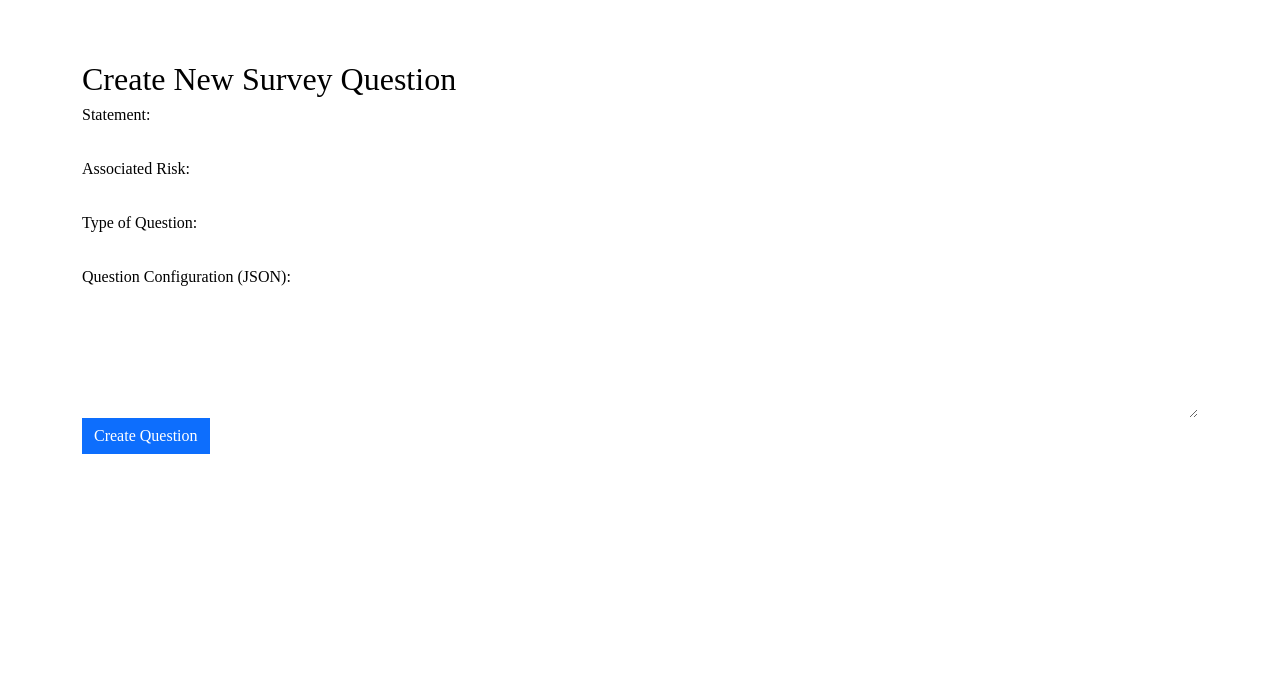
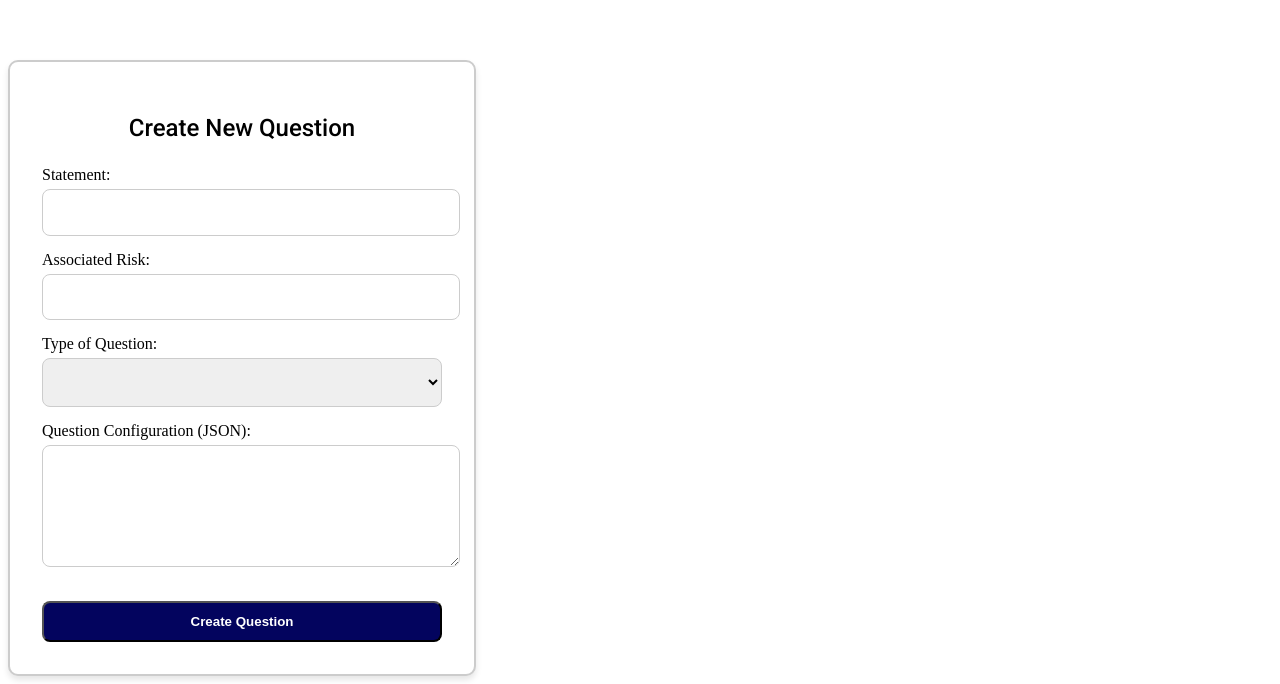
Before and after one commit to JohanBautistaQ/Front, an Angular app: page /admin in a window 1280 px wide. Shown: the part 748-1432 px from the top of the page. Before the commit the page ends 1210 px from the top, so only its background shows below. Built offline with nearby package versions, Linux system fonts and the light colour scheme; no server answers.

Commit message:
css to create question

```diff
--- a/src/app/admin/admin.component.css
+++ b/src/app/admin/admin.component.css
@@ -1 +1,57 @@
-@import '~bootstrap/dist/css/bootstrap.css';
+@import url('https://fonts.googleapis.com/css2?family=Roboto:wght@400;500;700&display=swap');
+
+body, html {
+  font-family: 'Roboto', sans-serif;
+  background-color: #f4f5f7;
+  height: 100vh;
+  margin: 0;
+  display: flex;
+  align-items: center; /* Alinea verticalmente */
+  justify-content: center; /* Alinea horizontalmente */
+}
+
+.container {
+  background: #ffffff;
+  padding: 2em;
+  border: 2px solid #ccc;
+  border-radius: 10px;
+  box-shadow: 0 4px 6px rgba(0,0,0,0.1);
+  width: 100%;
+  max-width: 400px;
+}
+
+h2 {
+  text-align: center;
+  font-weight: 500;
+  margin-bottom: 1em;
+  font-family: 'Roboto', sans-serif;
+}
+
+.form-group {
+  margin-bottom: 15px;
+}
+
+input, select, textarea {
+  width: 100%;
+  padding: 0.8em 0.5em;
+  margin-top: 5px;
+  border: 1px solid #ccc;
+  border-radius: 8px;
+  font-family: 'Roboto', sans-serif;
+  font-size: 16px;
+}
+
+button {
+  padding: 0.8em;
+  width: 100%;
+  background-color: #03045e;
+  color: white;
+  font-weight: 700;
+  border-radius: 8px;
+  margin-top: 15px;
+  cursor: pointer;
+}
+
+button:hover {
+  background-color: #5e548e;
+}
--- a/src/app/admin/admin.component.html
+++ b/src/app/admin/admin.component.html
@@ -1,6 +1,5 @@
-<!-- admin.component.html -->
 <div class="container">
-  <h2>Create New Survey Question</h2>
+  <h2>Create New Question</h2>
   <form [formGroup]="questionForm" (ngSubmit)="submitQuestion()">
     <div class="form-group">
       <label for="statement">Statement:</label>
@@ -24,6 +23,6 @@
       <label for="questionConfig">Question Configuration (JSON):</label>
       <textarea id="questionConfig" class="form-control" formControlName="question_config" rows="5"></textarea>
     </div>
-    <button type="submit" class="btn btn-primary">Create Question</button>
+    <button type="submit" class="btn">Create Question</button>
   </form>
 </div>
--- a/src/app/survey/surveyApi.service.ts
+++ b/src/app/survey/surveyApi.service.ts
@@ -4,7 +4,7 @@ import { HttpClient } from '@angular/common/http';
 import { Observable } from 'rxjs';
 
 
-const baseUrl = 'http://34.135.101.126:8080/survey_questions/';
+const baseUrl = 'http://34.27.189.110:8080/survey_questions/';
 
 @Injectable({
   providedIn: 'root'
@@ -16,7 +16,7 @@ constructor(private http: HttpClient ) { }
   }
 
   sendResponses(responses: any): Observable<any> {
-    const url = 'http://34.135.101.126:8080/survey_responses/'; // URL para enviar las respuestas
+    const url = 'http://34.27.189.110:8080/survey_responses/'; // URL para enviar las respuestas
     return this.http.post<any>(url, responses);
 
   }
```
